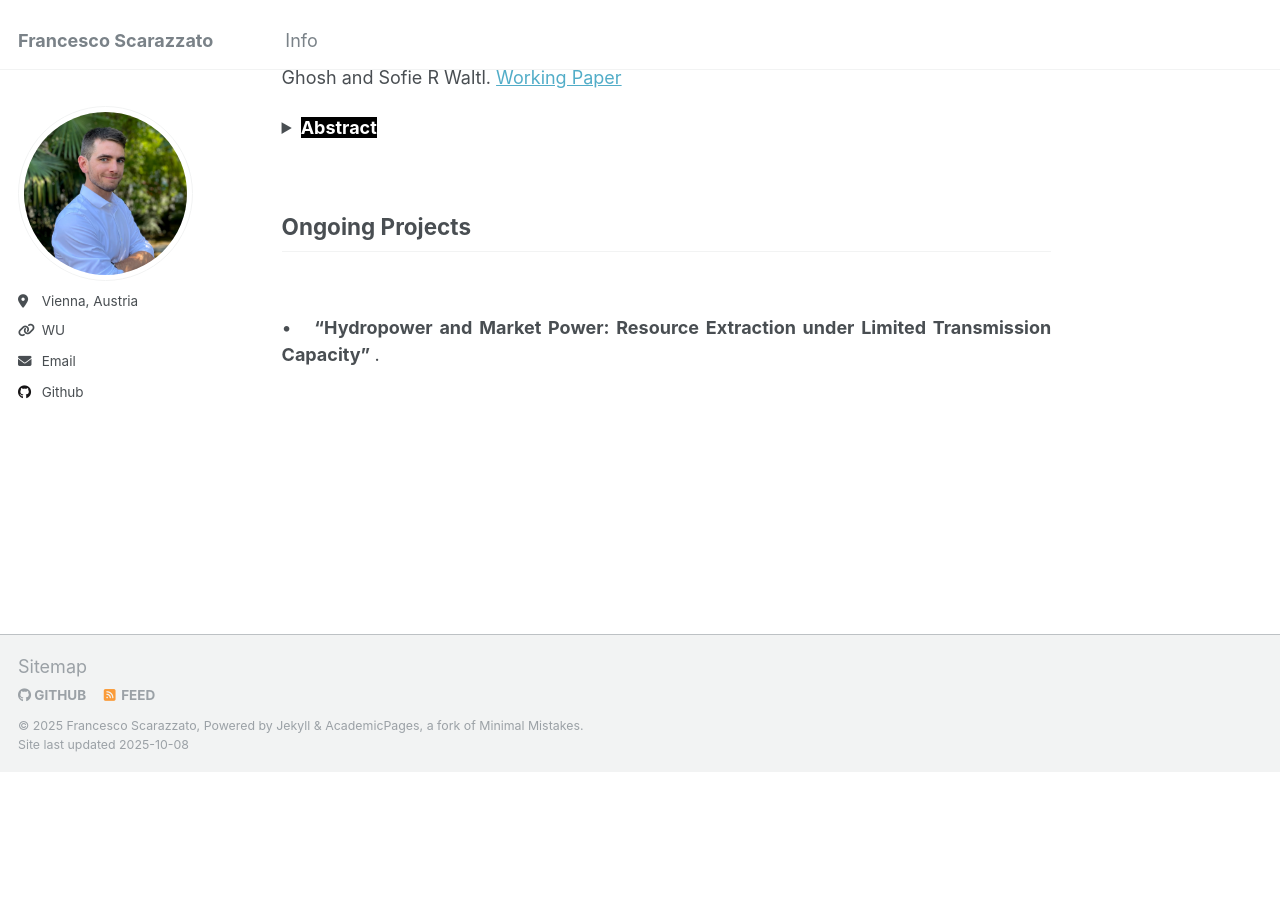
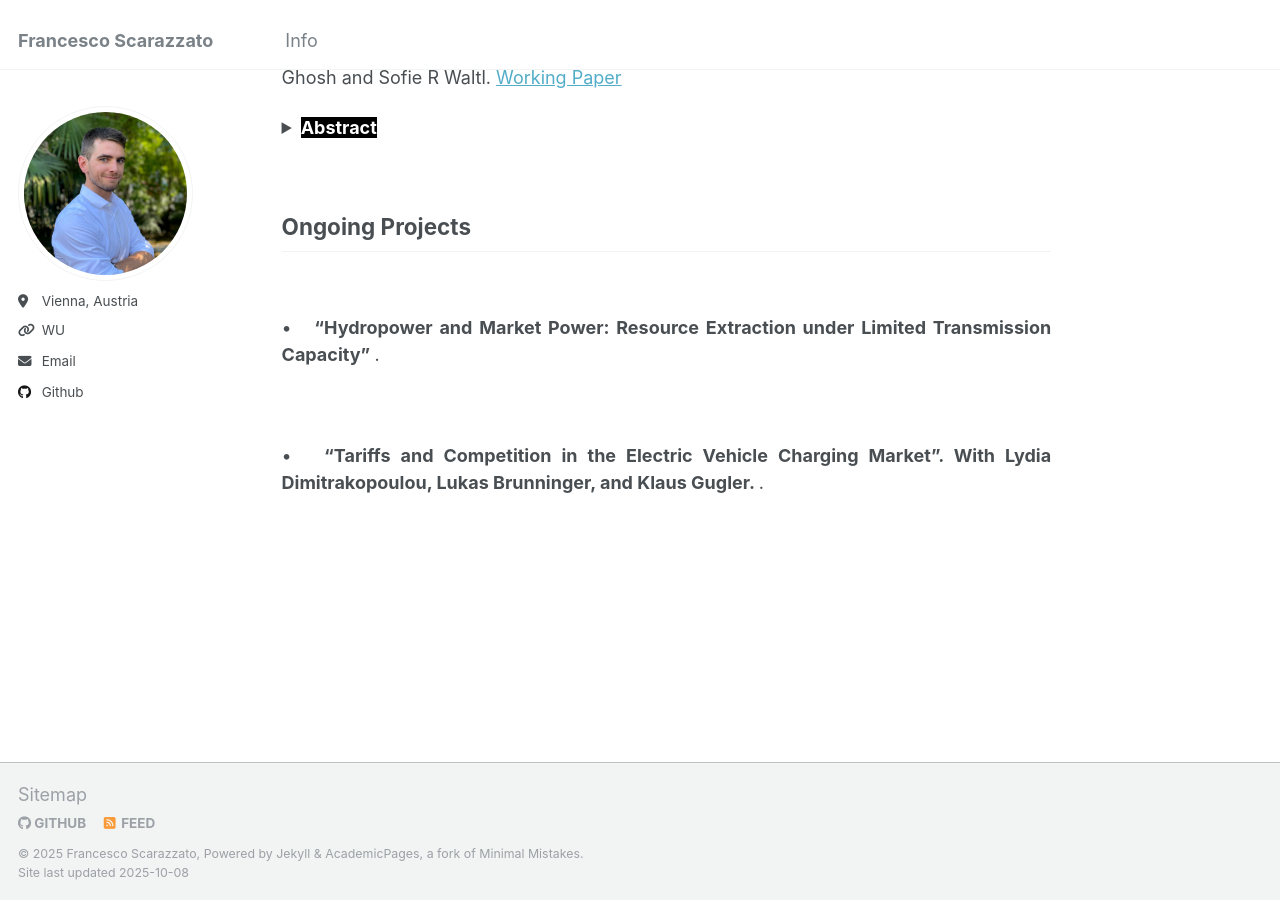
Before and after one commit to fscarazzato/fscarazzato.github.io, a Jekyll site: the page built from _pages/about.md, in a window 1280 px wide and 900 px high, scrolled down 1026 px. Built offline with Jekyll 4.4.1, drawn with Linux system fonts in a browser that asks for light colours; before the commit the page ends 1799 px from its top, so only the background shows below that; part of the change alters nothing that is shown.

Commit message:
new WP india

```diff
--- a/_pages/about.md
+++ b/_pages/about.md
@@ -77,7 +77,7 @@ Working Papers
 <br>
 
 &#x2022; &nbsp; <b> "The Association between Adverse Temperature Shocks and Schooling Outcomes in India: Impact Quantification and Mitigation Potentials" </b>,
-with Sumit Agrawal, Pulak Ghosh and Sofie R Waltl. <a href="https://sofiewaltl.com/wp-content/uploads/2024/09/india.pdf"> Working Paper </a>
+with Sumit Agrawal, Pulak Ghosh and Sofie R Waltl. <a href="https://www.landecon.cam.ac.uk/sites/default/files/2025-10/CRERC_2025-06%20WP.pdf"> Working Paper </a>
 
 <details>
 
@@ -85,10 +85,11 @@ with Sumit Agrawal, Pulak Ghosh and Sofie R Waltl. <a href="https://sofiewaltl.c
 
 <br>
 
-<font size="3"> <i> Does extreme heat adversely affect the educational outcomes of kids in India? To address this question, we link results in the Indian Upper Primary Level Examination to information on local weather conditions, air pollution, and vegetation density sourced from remote sensing data. This link is established by precisely geo-coding school addresses. The panel structure of our data allows us to track the success of students attending the same school over four years, while accounting for any time-invariant school- or location-specific attributes.
-Our analysis reveals that both cumulative heat exposure and exposure to higher temperatures during examinations adversely affect students' performance. A constant increase in temperature by merely 0.5°C results in a drop in the number of students passing the exam by approximately 2% and a drop in the number of highest grades ("distinctions") of almost 15%, hinting towards a sizable potential loss in human capital.
-We find that the negative impact on exam pass rates intensifies with higher temperature ranges, with the effect being largest on days with maximum temperatures exceeding 40°C. Furthermore, we show that vegetation in the proximity of schools has a strong mitigating effect that increases with forest cover density: given an area of about 80 hectares around each school, 2.6 hectare of forest would offset the impact of an increase in temperature by 1°C on the probability of passing the exam, and 9.5 hectares would offset the effect of a 1°C increase, on the probability of achieving a distinction.
-These findings suggest that increasing vegetation in the vicinity of schools is a valid policy recommendation to soften the adverse impacts of extreme heat on adverse educational outcomes, and adapt to expected long-term changes in climate. </i> </font>
+<font size="3"> <i> Does extreme heat adversely affect educational outcomes in India? We link results from the Indian Upper Primary Level Examination to local weather, air pollution, and vegetation data derived from remote sensing. Our four-year panel tracks student performance within the same schools while accounting for time-invariant characteristics. Both
+cumulative heat during the school year and higher temperatures during exams significantly reduce performance. Even under the most optimistic RCP scenario, a constant
+temperature increase would, ceteris paribus, lower pass rates by 3%, implying substantial human capital losses. Effect sizes peak when maximum temperatures exceed 40°C and are
+similar for general measures of thermal comfort combining heat and humidity. Students in poorer areas, especially the urban poor, are most vulnerable, and newer or non-centrally
+managed schools may require retrofitting. Vegetation near schools mitigates heat impacts but not sufficiently to offset future risks. </i> </font>
 
 </details>
 
@@ -103,3 +104,9 @@ Ongoing Projects
 
 
 &#x2022; &nbsp; <b> "Hydropower and Market Power: Resource Extraction under Limited Transmission Capacity" </b>.
+
+<br>
+
+
+&#x2022; &nbsp; <b> “Tariffs and Competition in the Electric Vehicle Charging Market”. With Lydia Dimitrakopoulou, Lukas
+Brunninger, and Klaus Gugler. </b>.
```
